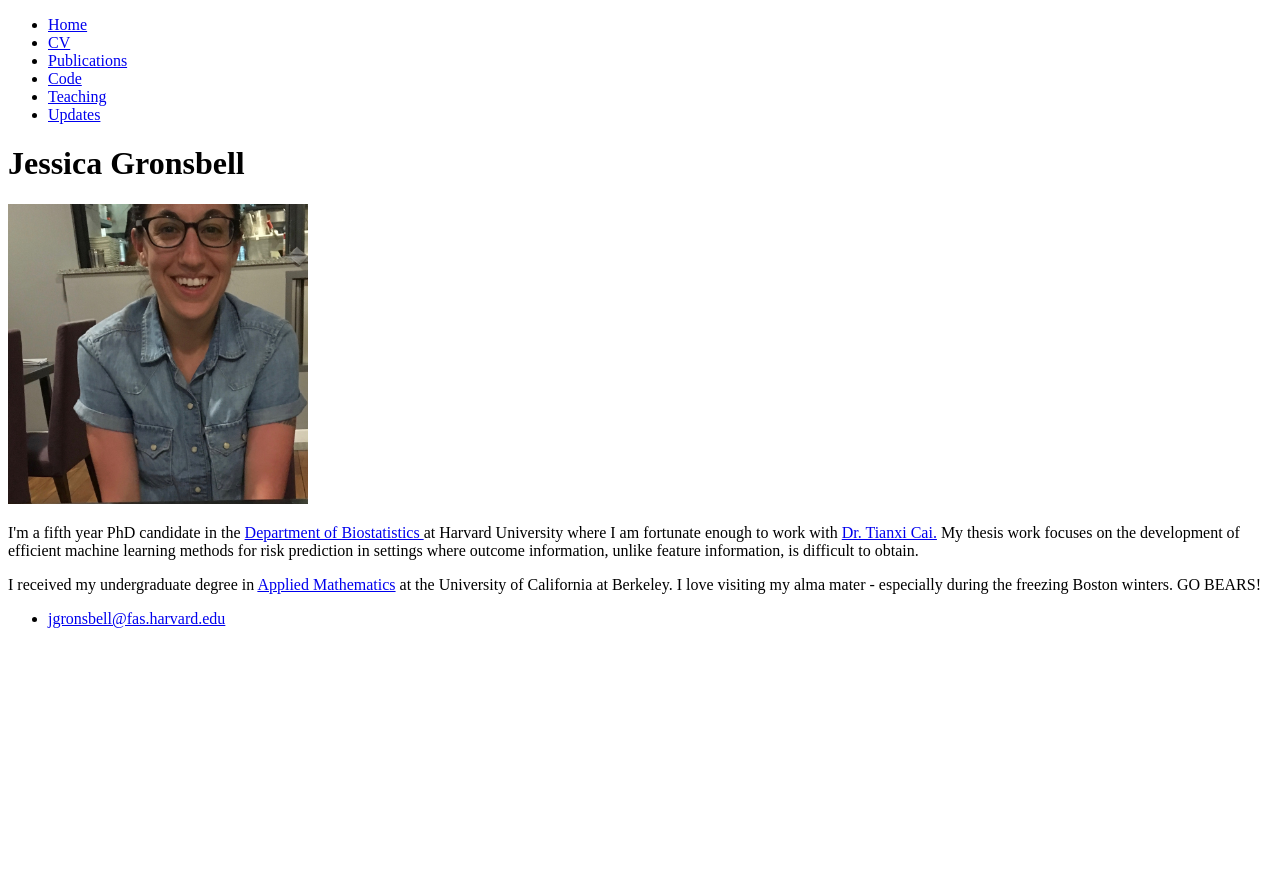
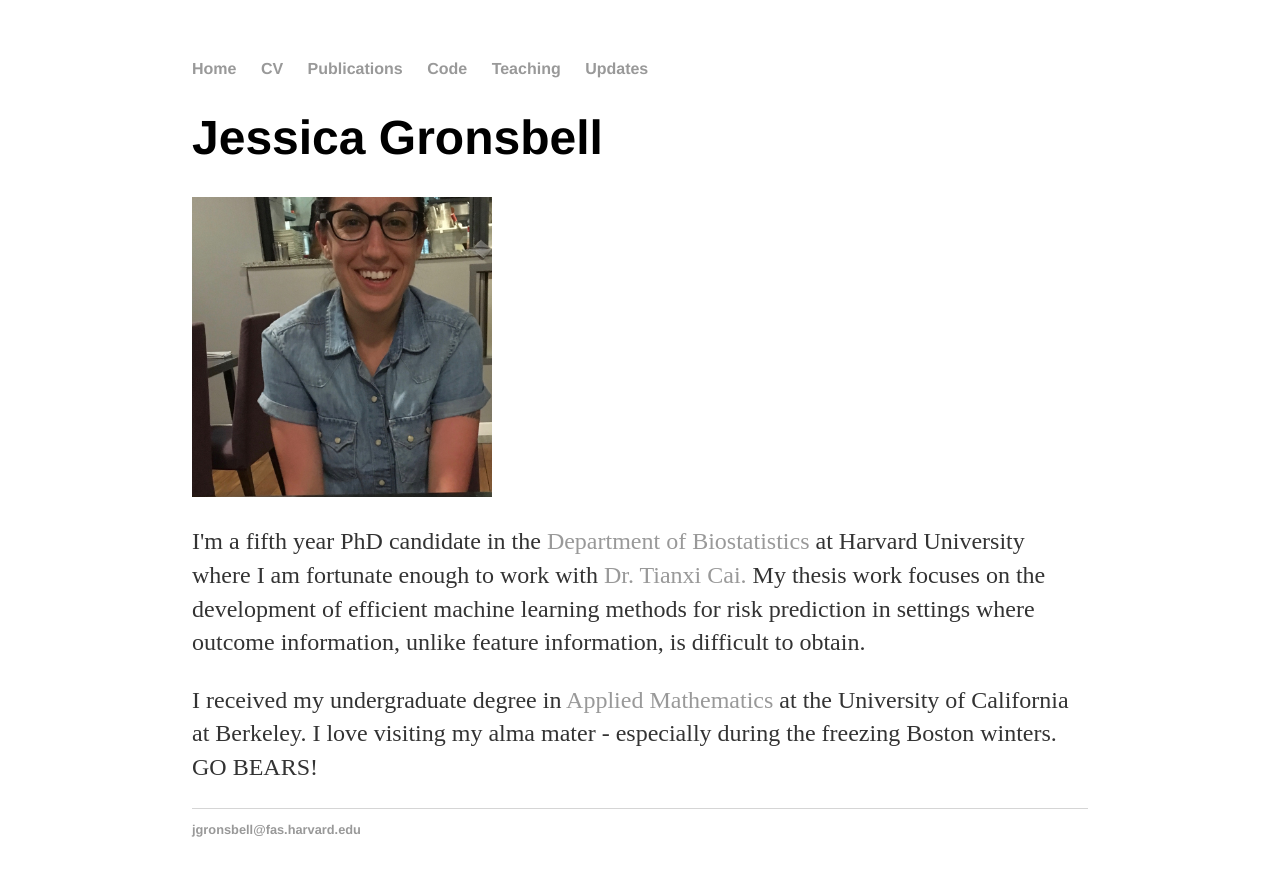
Before and after one commit to jgrons/old_website, a Jekyll site: the page built from index.html, in a window 1280 px wide. Shown: the top 876 px of the page. Built offline with Jekyll 4.4.1, drawn with Linux system fonts in a browser that asks for light colours; nearby versions of some CDN libraries; some web fonts are replaced.

Commit message:
Update default.html

```diff
--- a/_layouts/default.html
+++ b/_layouts/default.html
@@ -3,10 +3,8 @@
 		<head>
 			<title>{{ page.title }}</title>
 			<!-- link to main stylesheet -->
-			<!-- <link rel="stylesheet" type="text/css" href="/css/main.css"> -->
-			<script src="https://use.fontawesome.com/aa44fe679c.js"></script>
-			<link href="https://fonts.googleapis.com/css?family=Eczar|Gentium+Basic|Rubik" rel="stylesheet"
-			      type="text/css" href="/css/main.css">
+			<link rel="stylesheet" type="text/css" href="/css/main.css">
+
 
 
 
```
